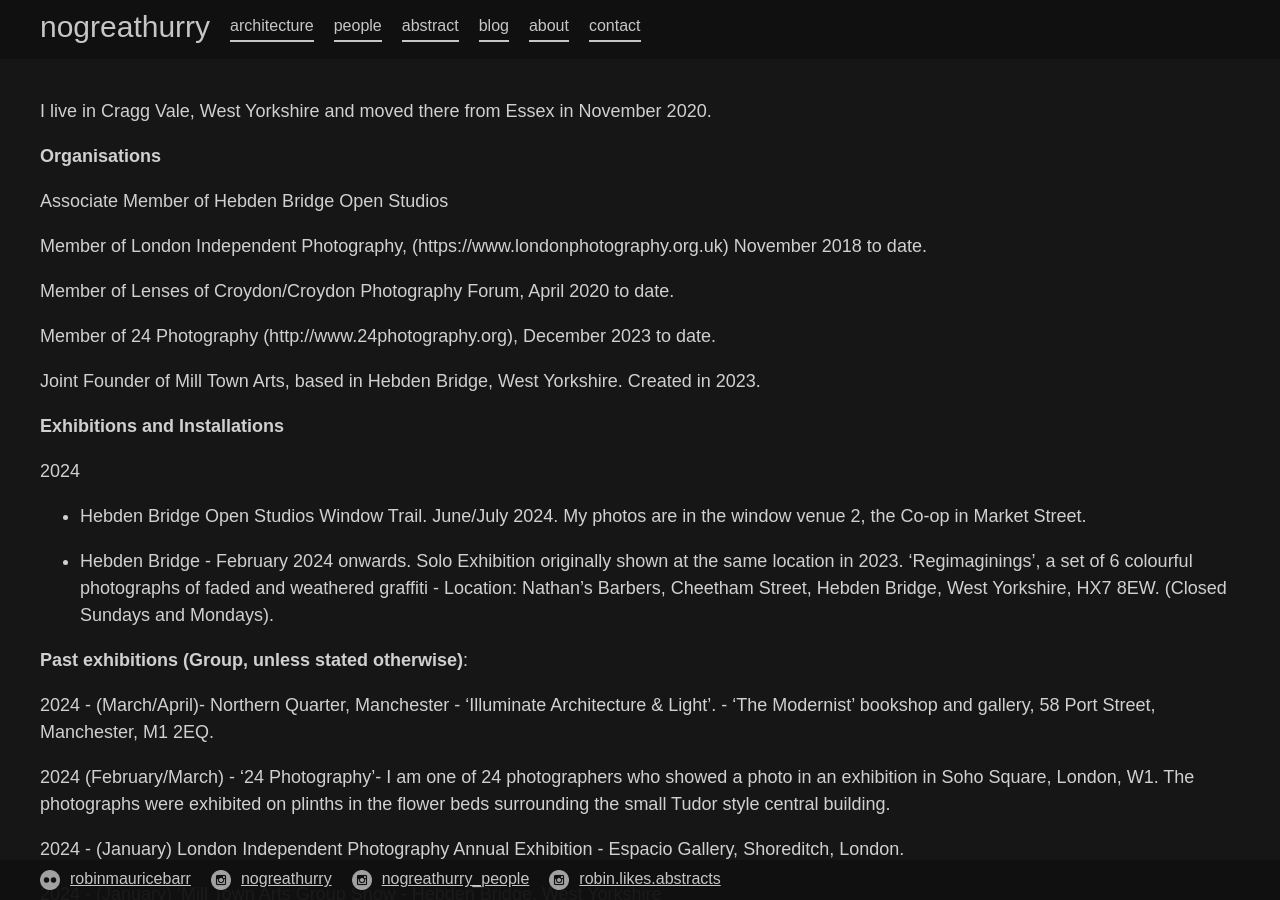
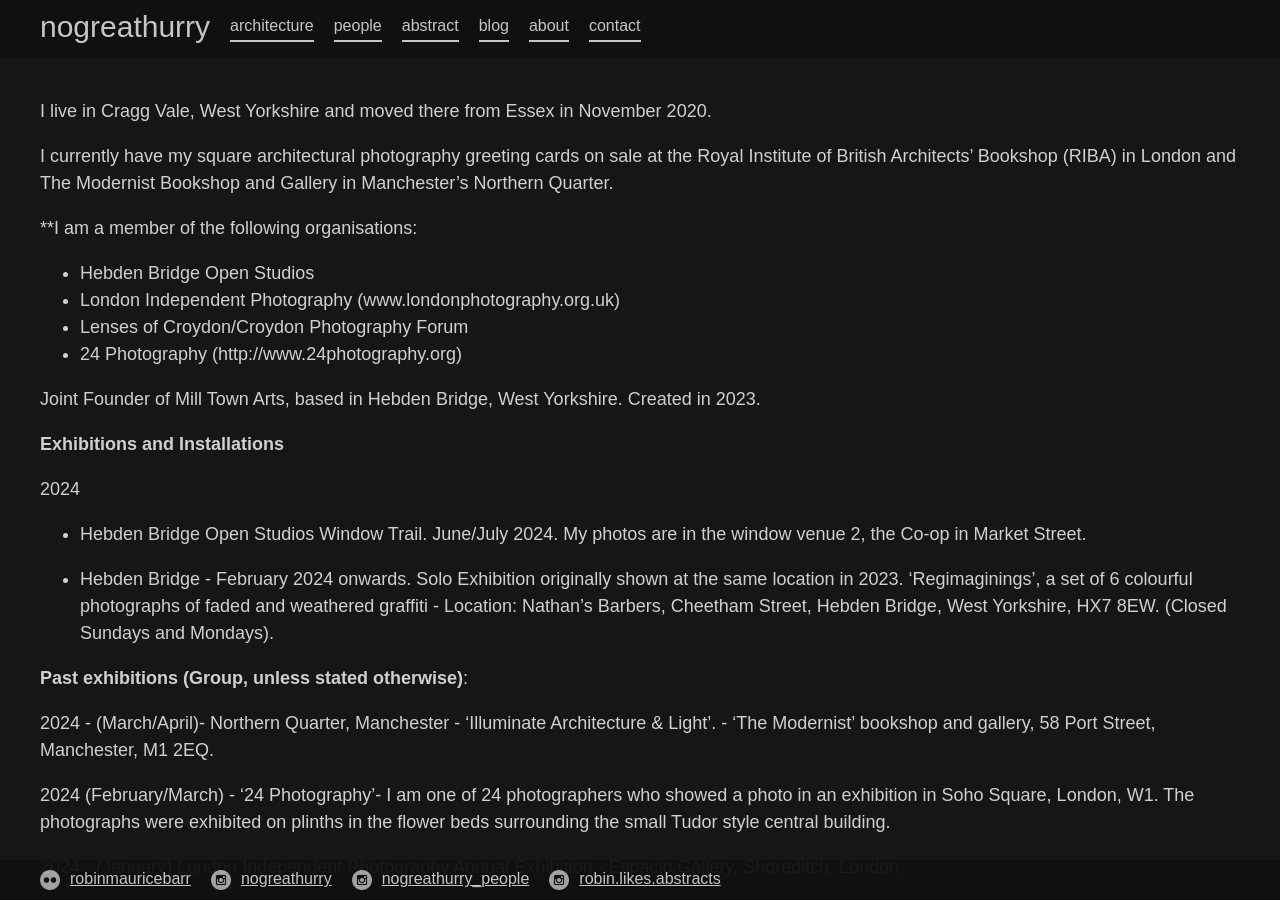
Before and after one commit to 987poiuytrewq/nogreathurry, a Jekyll site: the page built from blog.md, in a window 1280 px wide and 900 px high. Built offline with Jekyll 4.4.1, drawn with Linux system fonts in a browser that asks for light colours.

Commit message:
Updated Blog

```diff
--- a/blog.md
+++ b/blog.md
@@ -5,15 +5,14 @@ layout: blog
 
 I live in Cragg Vale, West Yorkshire and moved there from Essex in November 2020.
 
-**Organisations**
+I currently have my square architectural photography greeting cards on sale at the Royal Institute of British Architects' Bookshop (RIBA) in London and The Modernist Bookshop and Gallery in Manchester's Northern Quarter.
 
-Associate Member of Hebden Bridge Open Studios
+**I am a member of the following organisations:
 
-Member of London Independent Photography, (https://www.londonphotography.org.uk) November 2018 to date.
-
-Member of Lenses of Croydon/Croydon Photography Forum, April 2020 to date.
-
-Member of 24 Photography (http://www.24photography.org), December 2023 to date.
+* Hebden Bridge Open Studios
+* London Independent Photography (www.londonphotography.org.uk)
+* Lenses of Croydon/Croydon Photography Forum
+* 24 Photography (http://www.24photography.org)
 
 Joint Founder of Mill Town Arts, based in Hebden Bridge, West Yorkshire. Created in 2023.
 
```
